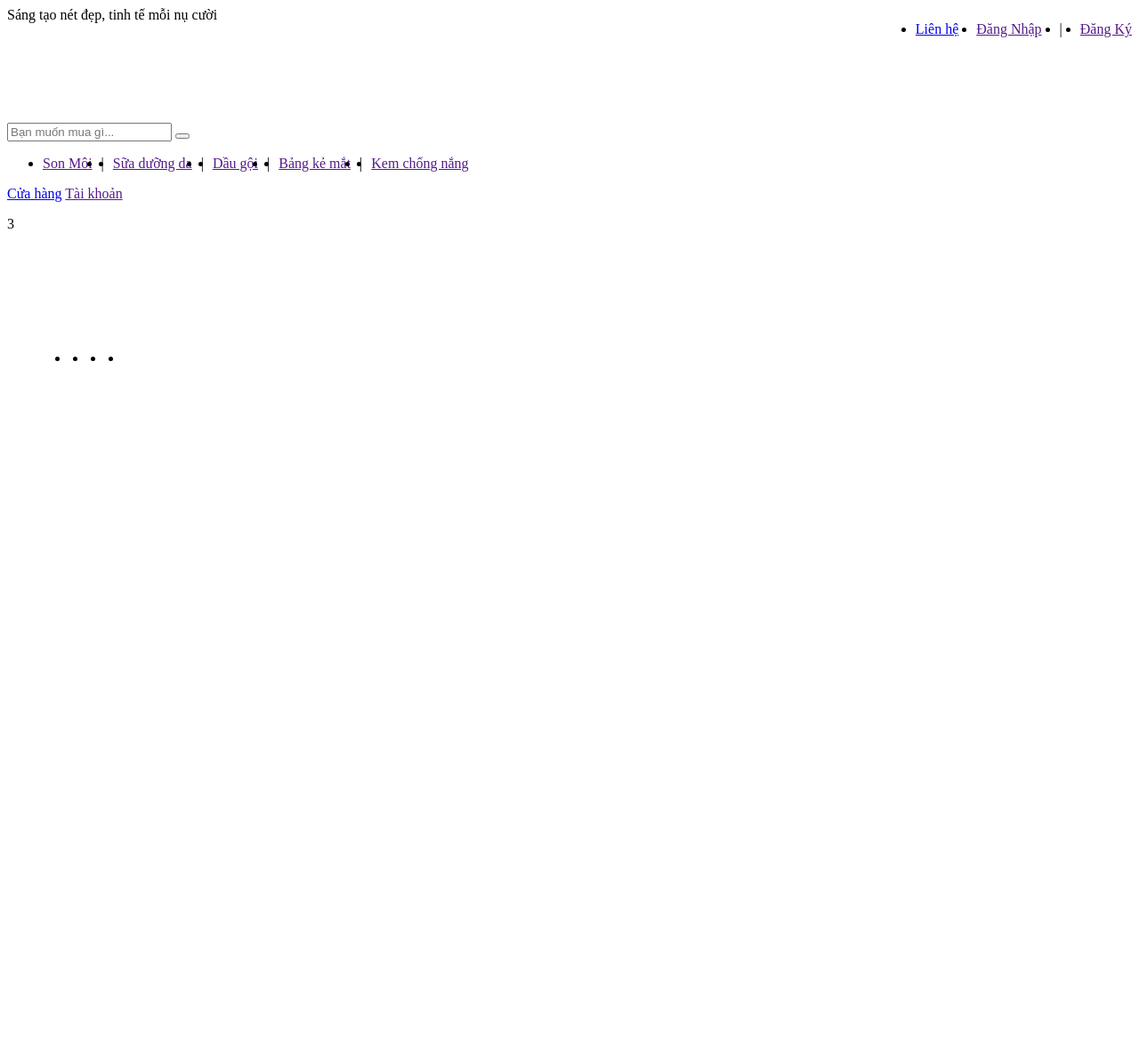
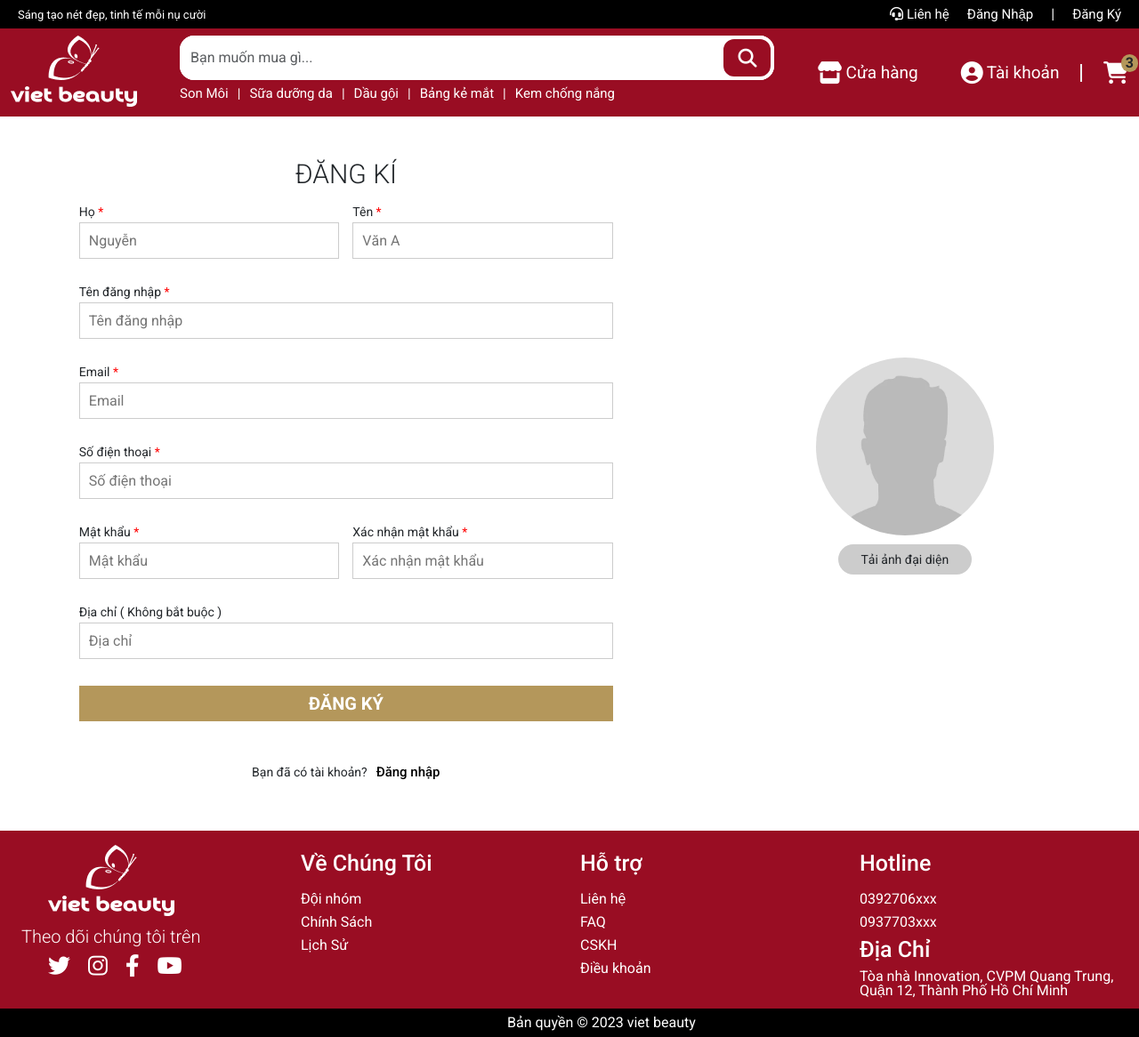
Before and after one commit to schmev91/vietbeauty, a PHP site: template views/pages/register.php in a window 1280 px wide. Shown: the whole page at 89% size. Before the commit the page ends 406 px from the top, so only its background shows below. Run offline with PHP 8.4, Linux system fonts and the light colour scheme; the template is opened without the code that fills it, so the values that code supplies are empty.

Commit message:
demo (#9)
* lam đăng nhập đăng kí

* lam đăng nhập đăng kí

* temporary (#7)

* laguz

* mergin huu's homepage to develop (#4)

* test

* toi da tao trang chu

---------

Co-authored-by: TranDaiHuu09072004 <trandaihuu4766@gmai.com>
Co-authored-by: huune <trandaihuu4766@gmail.com>

* configuring (#6)

---------

Co-authored-by: TranDaiHuu09072004 <trandaihuu4766@gmai.com>
Co-authored-by: huune <trandaihuu4766@gmail.com>

---------

Co-authored-by: TRương Quyên <truongquyen5220004@gmail.com>
Co-authored-by: TranDaiHuu09072004 <trandaihuu4766@gmai.com>
Co-authored-by: huune <trandaihuu4766@gmail.com>

```diff
--- a/controllers/userController.php
+++ b/controllers/userController.php
@@ -32,7 +32,7 @@ class UserController
             }
         } else {
             // Hiển thị form đăng ký
-            include_once 'views/user/register.php';
+            include_once 'views/pages/register.php';
         }
     }
 
@@ -54,7 +54,7 @@ class UserController
             }
         } else {
             // Hiển thị form đăng nhập
-            include_once 'views/user/login.php';
+            include_once 'views/pages/login.php';
         }
     }
 
--- a/views/asset/css/general.css
+++ b/views/asset/css/general.css
@@ -1,3 +1,145 @@
+@import url('https://fonts.googleapis.com/css2?family=Inter:wght@100;200;300;400;500;600&family=Roboto:ital,wght@0,100;0,300;0,400;0,500;0,700;0,900;1,100;1,300;1,400;1,500;1,700;1,900&display=swap');
+
+html,
+body,
+div,
+span,
+applet,
+object,
+iframe,
+h1,
+h2,
+h3,
+h4,
+h5,
+h6,
+p,
+blockquote,
+pre,
+a,
+abbr,
+acronym,
+address,
+big,
+cite,
+code,
+del,
+dfn,
+em,
+img,
+ins,
+kbd,
+q,
+s,
+samp,
+small,
+strike,
+strong,
+sub,
+sup,
+tt,
+var,
+b,
+u,
+i,
+center,
+dl,
+dt,
+dd,
+ol,
+ul,
+li,
+fieldset,
+form,
+label,
+legend,
+table,
+caption,
+tbody,
+tfoot,
+thead,
+tr,
+th,
+td,
+article,
+aside,
+canvas,
+details,
+embed,
+figure,
+figcaption,
+footer,
+header,
+hgroup,
+menu,
+nav,
+output,
+ruby,
+section,
+summary,
+time,
+mark,
+audio,
+video {
+    margin: 0;
+    padding: 0;
+    border: 0;
+    font-size: 100%;
+    font: inherit;
+    vertical-align: baseline;
+}
+
+/* HTML5 display-role reset for older browsers */
+article,
+aside,
+details,
+figcaption,
+figure,
+footer,
+header,
+hgroup,
+menu,
+nav,
+section {
+    display: block;
+}
+
+body {
+    line-height: 1;
+}
+
+ol,
+ul {
+    list-style: none;
+}
+
+blockquote,
+q {
+    quotes: none;
+}
+
+blockquote:before,
+blockquote:after,
+q:before,
+q:after {
+    content: '';
+    content: none;
+}
+
+table {
+    border-collapse: collapse;
+    border-spacing: 0;
+}
+
+html {
+    font-family: 'Inter', sans-serif;
+    font-family: 'Roboto', sans-serif;
+}
+
+.container-fluid {
+    margin: 0;
+}
+
 @import url('https://fonts.googleapis.com/css2?family=Inter:wght@100;200;300;400;500;600&family=Roboto:ital,wght@0,100;0,300;0,400;0,500;0,700;0,900;1,100;1,300;1,400;1,500;1,700;1,900&display=swap');
 
 html,
--- /dev/null
+++ b/views/asset/css/register.css
@@ -0,0 +1,139 @@
+* {
+    margin: 0;
+    padding: 0;
+    box-sizing: border-box;
+}
+
+
+html {
+    font-family: 'Roboto', sans-serif;
+}
+
+.form__section {
+    display: grid;
+    grid-template-columns: repeat(5, 1fr);
+}
+
+.form__section-container {
+    grid-column: span 3;
+    display: flex;
+    justify-content: center;
+    align-items: center;
+    z-index: 3;
+}
+
+.form__section-container-content {
+    width: 600px;
+    padding: 50px 0px;
+}
+
+.form__section-title {
+    text-align: center;
+    font-size: 30px;
+    font-weight: 300;
+    margin-bottom: 20px;
+}
+
+.form__container {
+    margin-bottom: 30px;
+    width: 100%;
+}
+
+.form-group {
+    display: flex;
+    gap: 15px;
+    justify-content: space-between;
+    align-items: center;
+}
+
+.form__container label {
+    display: block;
+    padding-bottom: 5px;
+    font-size: 14px;
+}
+
+.form__container input {
+    width: 100%;
+    padding: 10px;
+    border: 1px solid #ccc;
+    outline: none;
+}
+
+
+.form__section-avatar {
+    grid-column: span 2;
+}
+
+
+.button-action {
+    font-size: 20px;
+    padding: 10px 0px;
+    width: 100%;
+    color: #fff;
+    font-weight: 600;
+    text-transform: uppercase;
+    border: none;
+    cursor: pointer;
+    background-color: #b4975b;
+}
+
+.form__section-login {
+    display: flex;
+    justify-content: center;
+    margin-top: 50px;
+}
+
+.form__section-login-content {
+    font-size: 14px;
+    display: flex;
+    gap: 10px
+}
+
+.form__section-login-text {
+    font-weight: 400;
+}
+
+.form__section-login-link {
+    font-weight: 500;
+    color: black;
+}
+
+.form__section-avatar {
+    display: flex;
+    justify-content: center;
+    align-items: center;
+}
+
+.form__section-avatar-content {
+    display: flex;
+    flex-direction: column;
+}
+
+.form__section-avatar-content img {
+    width: 200px;
+    height: 200px;
+    object-fit: cover;
+    border-radius: 50%;
+}
+
+input.upload-avatar {
+    display: none;
+}
+
+.form__section-avatar-content .label-upload-avatar {
+    display: block;
+    margin: 10px auto;
+    width: 150px;
+    padding: 10px;
+    background-color: #ccc;
+    font-size: 14px;
+    font-weight: 400;
+    text-align: center;
+    border-radius: 20px;
+    border: none;
+    cursor: pointer;
+}
+
+.red-text {
+    color: red;
+}
--- a/views/includes/header.php
+++ b/views/includes/header.php
@@ -9,9 +9,9 @@
                     <div class="header_topright">
                         <ul class="header_right" style="display: flex; gap:20px">
                             <li><i class="fa-solid fa-headset"></i> <a href="index.php?controller=home&action=contact">Liên hệ</a></li>
-                            <li><a href="">Đăng Nhập</a></li>
+                        <li><a href="index.php?controller=user&action=login">Đăng Nhập</a></li>
                             <li>|</li>
-                            <li><a href="">Đăng Ký</a></li>
+                            <li><a href="index.php?controller=user&action=register">Đăng Ký</a></li>
                         </ul>
                     </div>
                 </div>
@@ -55,7 +55,7 @@
                         <a href="" class="d-flex align-items-center"><i class="fa-solid fa-circle-user me-1"></i> Tài khoản</a>
                         <p class="header-btns-divider border-right p-0"></p>
                         <span class="cart-button">
-                            <a href="" class="d-flex align-items-center"><i class="fa-solid fa-cart-shopping"></i></a>
+                            <a href="index.php?controller=cart&action=show" class="d-flex align-items-center"><i class="fa-solid fa-cart-shopping"></i></a>
                             <span class="cart-itemAmount rounded-5">3</span>
                         </span>
                     </div>
--- a/views/pages/register.php
+++ b/views/pages/register.php
@@ -0,0 +1,112 @@
+<!DOCTYPE html>
+<html lang="en">
+
+<head>
+    <meta charset="UTF-8">
+    <meta name="viewport" content="width=device-width, initial-scale=1.0">
+    <link rel="preconnect" href="https://fonts.googleapis.com">
+    <link rel="preconnect" href="https://fonts.gstatic.com" crossorigin>
+    <link href="https://fonts.googleapis.com/css2?family=Roboto:ital,wght@0,100;0,300;0,400;0,500;0,700;1,100;1,300;1,400;1,500&display=swap" rel="stylesheet">
+    <title>Đăng ký</title>
+
+    <link href="https://cdn.jsdelivr.net/npm/bootstrap@5.3.2/dist/css/bootstrap.min.css" rel="stylesheet" integrity="sha384-T3c6CoIi6uLrA9TneNEoa7RxnatzjcDSCmG1MXxSR1GAsXEV/Dwwykc2MPK8M2HN" crossorigin="anonymous">
+    <link rel="stylesheet" href="https://cdnjs.cloudflare.com/ajax/libs/font-awesome/6.4.2/css/all.min.css">
+
+    <link rel="stylesheet" href="views/asset/css/general.css">
+
+    <link rel="stylesheet" href="views/asset/css/register.css">
+</head>
+
+<body>
+    <?php include_once "views/includes/header.php"; ?>
+
+
+    <main>
+        <div class="container">
+            <div class="form__section">
+                <div class="form__section-container">
+                    <div class="form__section-container-content">
+                        <div class="form__section-title">
+                            ĐĂNG KÍ
+                        </div>
+
+                        <form action="" class="form__section-form">
+                            <div class="form-group">
+                                <div class="form__container">
+                                    <label for="firstName">Họ <span class="red-text">*</span></label>
+                                    <input type="text" id="firstName" class="firstName" name="firstName" placeholder="Nguyễn">
+                                </div>
+
+                                <div class="form__container">
+                                    <label for="lastName">Tên <span class="red-text">*</span></label>
+                                    <input type="text" id="lastName" class="lastName" name="lastName" placeholder="Văn A">
+                                </div>
+                            </div>
+
+                            <div class="form__container">
+                                <label for="username">Tên đăng nhập <span class="red-text">*</span></label>
+                                <input type="text" id="username" class="username" name="username" placeholder="Tên đăng nhập">
+                            </div>
+
+                            <div class="form__container">
+                                <label for="email">Email <span class="red-text">*</span></label>
+                                <input type="email" id="email" class="email" name="email" placeholder="Email">
+                            </div>
+
+                            <div class="form__container">
+                                <label for="phone">Số điện thoại <span class="red-text">*</span></label>
+                                <input type="phone" id="phone" class="phone" name="phone" placeholder="Số điện thoại">
+                            </div>
+
+                            <div class="form-group">
+                                <div class="form__container">
+                                    <label for="password">Mật khẩu <span class="red-text">*</span></label>
+                                    <input type="text" id="password" class="password" name="password" placeholder="Mật khẩu">
+                                </div>
+
+                                <div class="form__container">
+                                    <label for="passwordcomfirm">Xác nhận mật khẩu <span class="red-text">*</span></label>
+                                    <input type="text" id="passwordcomfirm" class="passwordcomfirm" name="passwordcomfirm" placeholder="Xác nhận mật khẩu">
+                                </div>
+                            </div>
+
+                            <div class="form__container">
+                                <label for="address">Địa chỉ ( Không bắt buộc )</label>
+                                <input type="address" id="address" class="address" name="address" placeholder="Địa chỉ">
+                            </div>
+
+                            <button class="button-action btn-login">
+                                Đăng ký
+                            </button>
+                        </form>
+
+                        <div class="form__section-login">
+                            <div class="form__section-login-content">
+                                <div class="form__section-login-text">
+                                    Bạn đã có tài khoản?
+                                </div>
+                                <a href="login.html" class="form__section-login-link">
+                                    Đăng nhập
+                                </a>
+                            </div>
+                        </div>
+                    </div>
+                </div>
+
+                <div class="form__section-avatar">
+                    <div class="form__section-avatar-content">
+                        <img src="views/asset/img/user/icon.jpg.jpg" alt="">
+                        <input type="file" class="upload-avatar" name="upload-avatar" id="upload-avatar" class="upload-avatar">
+                        </input>
+                        <label for="upload-avatar" class="label-upload-avatar">Tải ảnh đại diện</label>
+                    </div>
+                </div>
+            </div>
+        </div>
+    </main>
+
+    <?php include_once "views/includes/footer.php"; ?>
+
+</body>
+
+</html>
```
Also changed, not shown: controllers/cartController.php (+4 -4 lines), views/asset/css/cart.css (+10 -0 lines), views/asset/css/login.css (added, +97 -0 lines), views/pages/cart.php (+16 -1 lines), views/pages/login.php (+71 -0 lines), README.md, views/asset/img/banner/bannerlogin.jpg (added), views/asset/img/general/cartNoItem.png (added), views/asset/img/user/icon.jpg.jpg (added), views/product/index.php (deleted).
